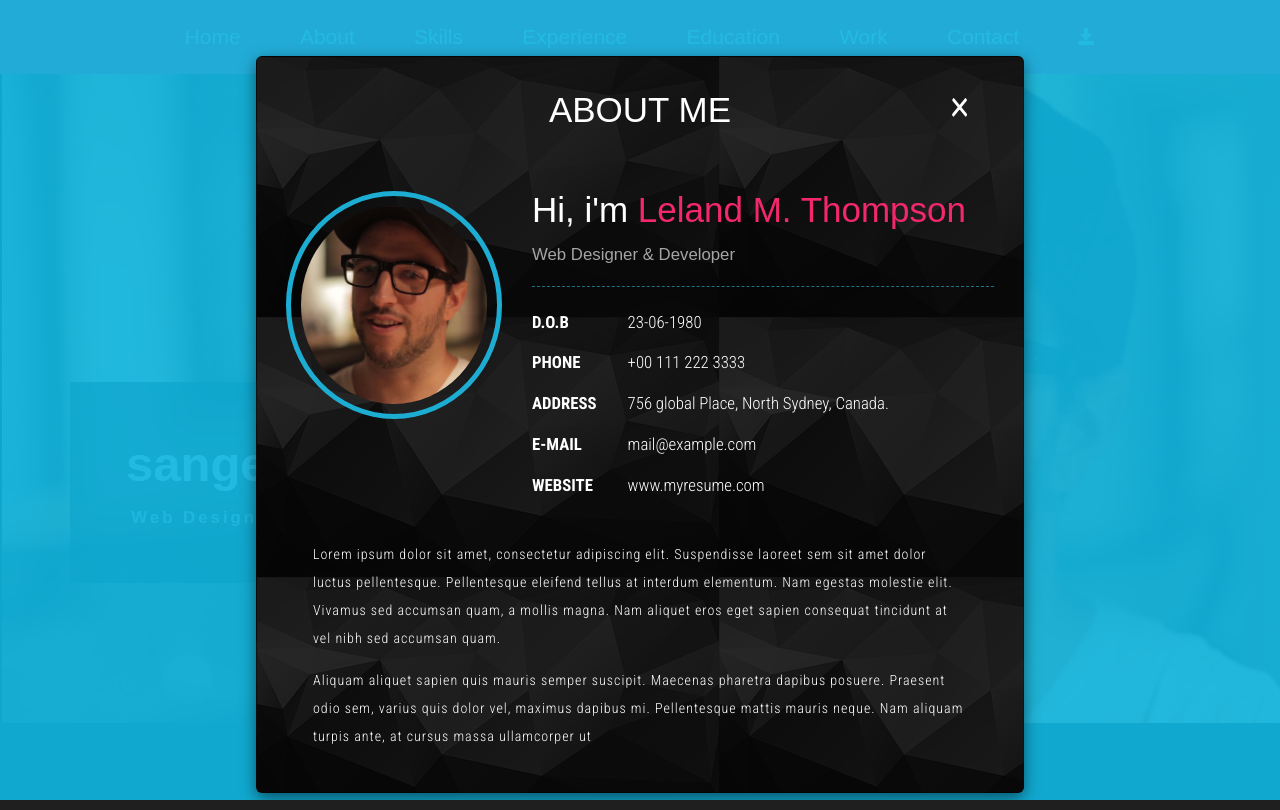
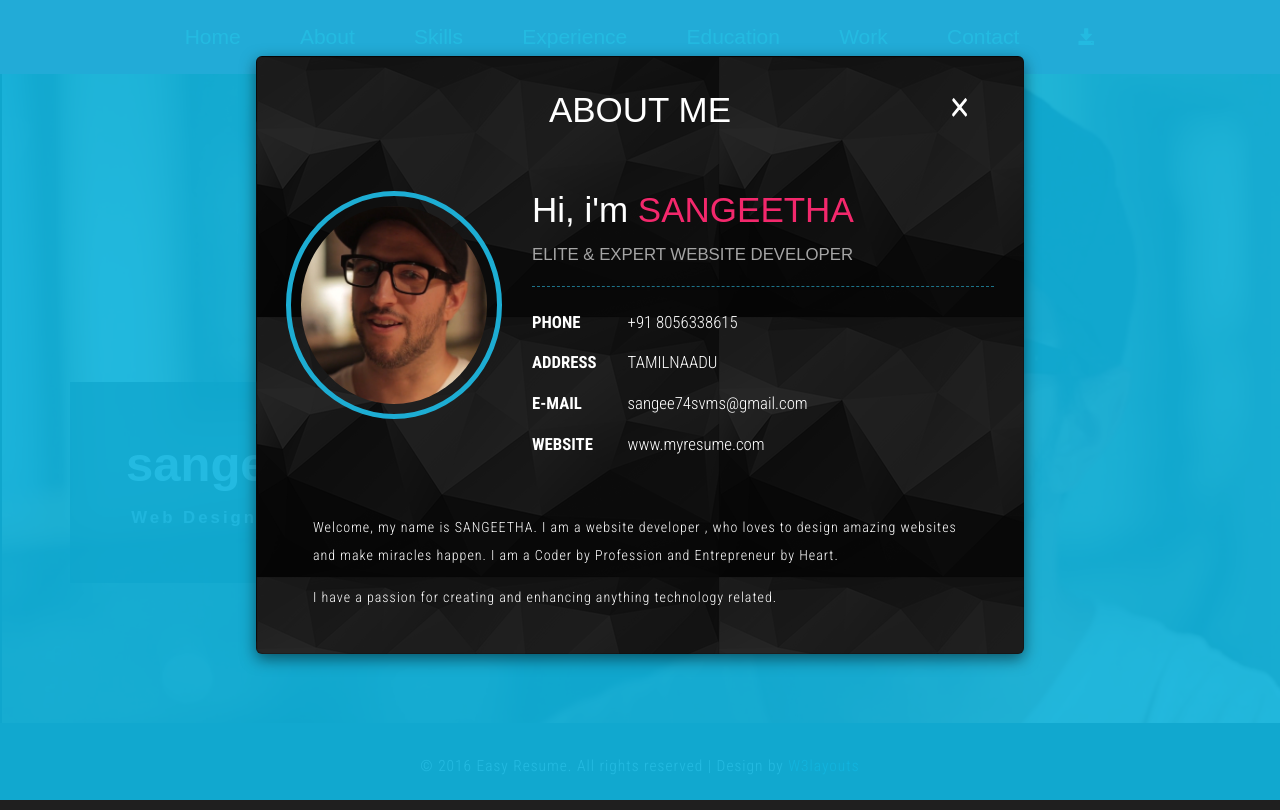
Before and after one commit to sangee23s/its-me-, a plain HTML site: page index.html in a window 1280 px wide. Both pictures are taken after a click on the link "About". Drawn offline with Linux system fonts and the light colour scheme; files whose address does not match are found by name; a web font is replaced by a local one.

Commit message:
change it

```diff
--- a/index.html
+++ b/index.html
@@ -80,31 +80,35 @@ License URL: http://creativecommons.org/licenses/by/3.0/
 							<img src="images/img1.jpg" class="img-responsive" alt=""/>
 						</div>
 						<div class="col-md-8 about-right wthree">
-							<h3>Hi, i'm <span>Leland M. Thompson </span></h3>
-							<h4>Web Designer & Developer </h4>
+							<h3>Hi, i'm <span>SANGEETHA </span></h3>
+							<h4>ELITE & EXPERT WEBSITE DEVELOPER </h4><ul class="agileits-address-text">
+
+
+
+
 							<ul class="address">
-								<li>
-									<ul class="agileits-address-text ">
-										<li><b>D.O.B</b></li>
-										<li>23-06-1980</li>
-									</ul>
-								</li>
+
+
+
+
+
 								<li>
 									<ul class="agileits-address-text">
 										<li><b>PHONE </b></li>
-										<li>+00 111 222 3333</li>
+										<li>+91 8056338615</li>
 									</ul>
 								</li>
 								<li>
 									<ul class="agileits-address-text">
 										<li><b>ADDRESS </b></li>
-										<li>756 global Place, North Sydney, Canada.</li>
+										<li>TAMILNAADU
+											</li>
 									</ul>
 								</li>
 								<li>
 									<ul class="agileits-address-text">
 										<li><b>E-MAIL </b></li>
-										<li><a href="mailto:example@mail.com"> mail@example.com</a></li>
+										<li><a href="mailto:sangee74svms@gmail.com"> sangee74svms@gmail.com</a></li>
 									</ul>
 								</li>
 								<li>
@@ -113,12 +117,14 @@ License URL: http://creativecommons.org/licenses/by/3.0/
 										<li><a href="http://w3layouts.com">www.myresume.com</a></li>
 									</ul>
 								</li>
+
+
 							</ul>
 						</div>
 						<div class="clearfix"> </div>
 						<div class="about-text agileits-w3layouts">
-							<p>Lorem ipsum dolor sit amet, consectetur adipiscing elit. Suspendisse laoreet sem sit amet dolor luctus pellentesque. Pellentesque eleifend tellus at interdum elementum. Nam egestas molestie elit. Vivamus sed accumsan quam, a mollis magna. Nam aliquet eros eget sapien consequat tincidunt at vel nibh sed accumsan quam.</p>
-							<p class="agile-br"> Aliquam aliquet sapien quis mauris semper suscipit. Maecenas pharetra dapibus posuere. Praesent odio sem, varius quis dolor vel, maximus dapibus mi. Pellentesque mattis mauris neque. Nam aliquam turpis ante, at cursus massa ullamcorper ut  </p>
+							<p class="agile-br"> Welcome, my name is SANGEETHA. I am a website developer , who loves to design amazing websites and make miracles happen. I am a Coder by Profession and Entrepreneur by Heart.</p>
+							<p class="agile-br"> I have a passion for creating and enhancing anything technology related. </p>
 						</div>
 					</div>
 				</div>
```
